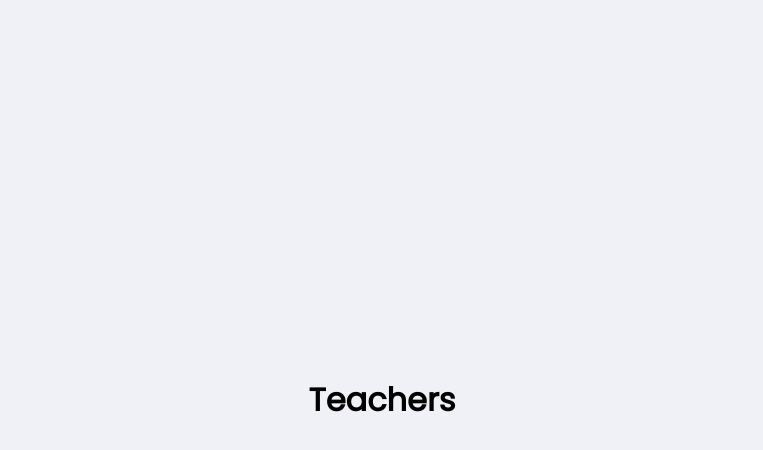
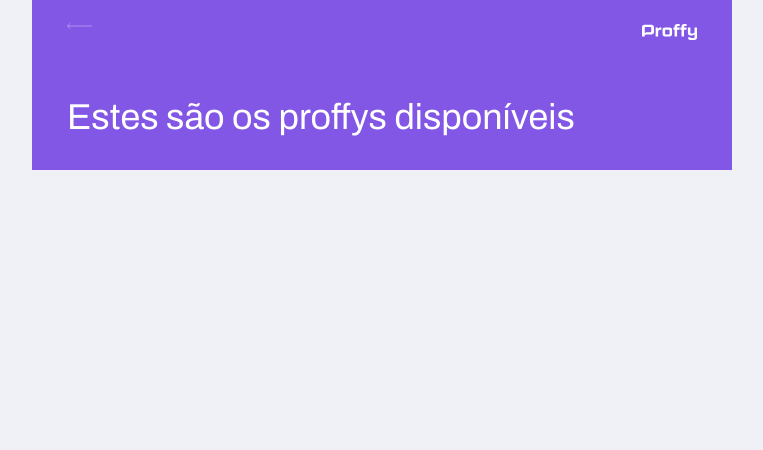
Before and after one commit to wexxsimon/proffy, a React (Create React App) app: page /study in a window 1280 px wide. Shown: the top 450 px of the page, without its empty margins (258-1021 px from the left). Built offline with nearby package versions, Linux system fonts and the light colour scheme.

Commit message:
Adicionando rotas e páginas internas

```diff
--- a/src/App.tsx
+++ b/src/App.tsx
@@ -1,7 +1,6 @@
 import React from 'react';
 import './assets/styles/global.css'
 
-import Landing from  './pages/Landing'
 import Routes from './routes';
 
 function App() {
--- a/src/pages/Landing/index.tsx
+++ b/src/pages/Landing/index.tsx
@@ -1,6 +1,9 @@
 import React from 'react';
+import { Link } from 'react-router-dom';
+
 import logoImg from '../../assets/images/logo.svg'
 import landingImg from '../../assets/images/landing.svg';
+
 
 import studyIcon from '../../assets/images/icons/study.svg';
 import giveCLassesIcon from '../../assets/images/icons/give-classes.svg';
@@ -22,14 +25,14 @@
                     className="hero-image"
                 />
                 <div className="buttons-container">
-                    <a href="" className="study">
+                    <Link to="/study" className="study">
                         <img src={studyIcon} alt="Estudar" />
                         Estudar
-                    </a>
-                    <a href="" className="give-classes">
+                    </Link>
+                    <Link to="/give-classes" className="give-classes">
                         <img src={giveCLassesIcon} alt="Estudar" />
                         Dar Aulas
-                    </a>
+                    </Link>
                 </div>
                 <span className="total-connections">
                     Total de 200 conexões ja realizadas.
--- a/src/pages/TeacherList/index.tsx
+++ b/src/pages/TeacherList/index.tsx
@@ -1,8 +1,26 @@
 import React from 'react';
+import { Link } from 'react-router-dom';
+
+import logoImg from '../../assets/images/logo.svg';
+import backIcon from '../../assets/images/icons/back.svg';
+
+import './styles.css'
 
 function TeacherList() {
     return(
-        <h1>Teachers</h1>
+        <div id="page-teacher-list" className="container">
+            <header className="page-header">
+                <div className="top-bar-container">
+                    <Link to="/">
+                        <img src={ backIcon } alt="Voltar" />
+                    </Link>
+                    <img src={ logoImg } alt="Proffy" />
+                </div>
+                <div className="header-content">
+                    <strong>Estes são os proffys disponíveis</strong>
+                </div>
+            </header>
+        </div>
     )
 }
 
--- /dev/null
+++ b/src/pages/TeacherList/styles.css
@@ -0,0 +1,46 @@
+#page-teacher-list {
+    width: 100vw;
+    height: 100vh;
+}
+
+.page-header {
+    display:flex;
+    flex-direction: column;
+    background-color: var(--color-primary);
+}
+
+.page-header .top-bar-container {
+    width: 90%;
+    margin: 0 auto;
+    display:flex;
+    justify-content: space-between;
+    align-items: center;
+    color: var(--color-text-in-primary);
+    padding: 1.6rem 0;
+}
+
+.page-header .top-bar-container a {
+    height: 3.2rem;
+    transition: opacity 0.2s;
+}
+
+.page-header .top-bar-container a:hover {
+    opacity: 0.6;
+}
+
+.page-header .top-bar-container img {
+    height: 1.6rem;
+}
+
+.page-header .header-content {
+    width: 90%;
+    margin: 0 auto;
+    position: relative;
+    margin: 3.2rem auto;
+}
+
+.page-header .header-content strong {
+    font: 700 3.6rem Archivo;
+    line-height: 4.2rem;
+    color: var(--color-title-in-primary);
+}
```
Also changed, not shown: src/routes.tsx (+4 -4 lines).
